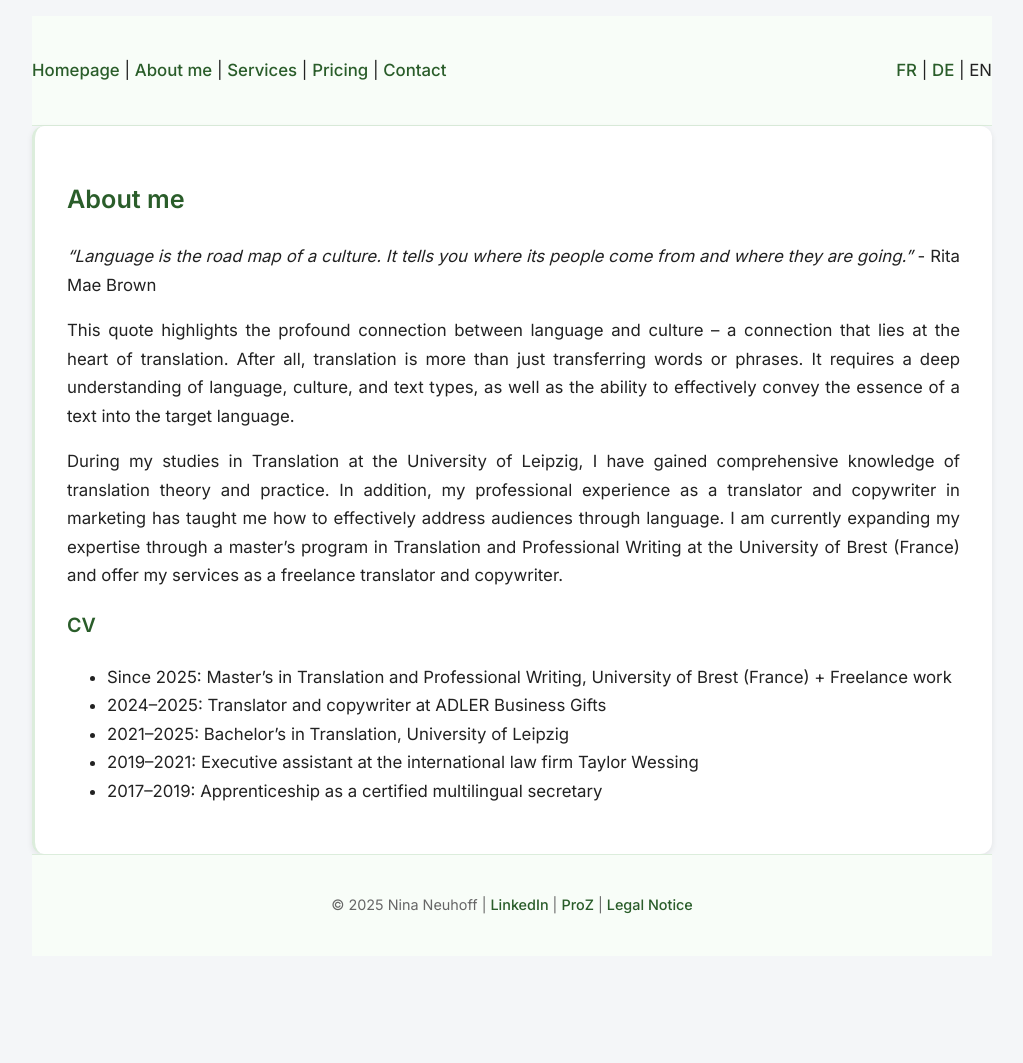
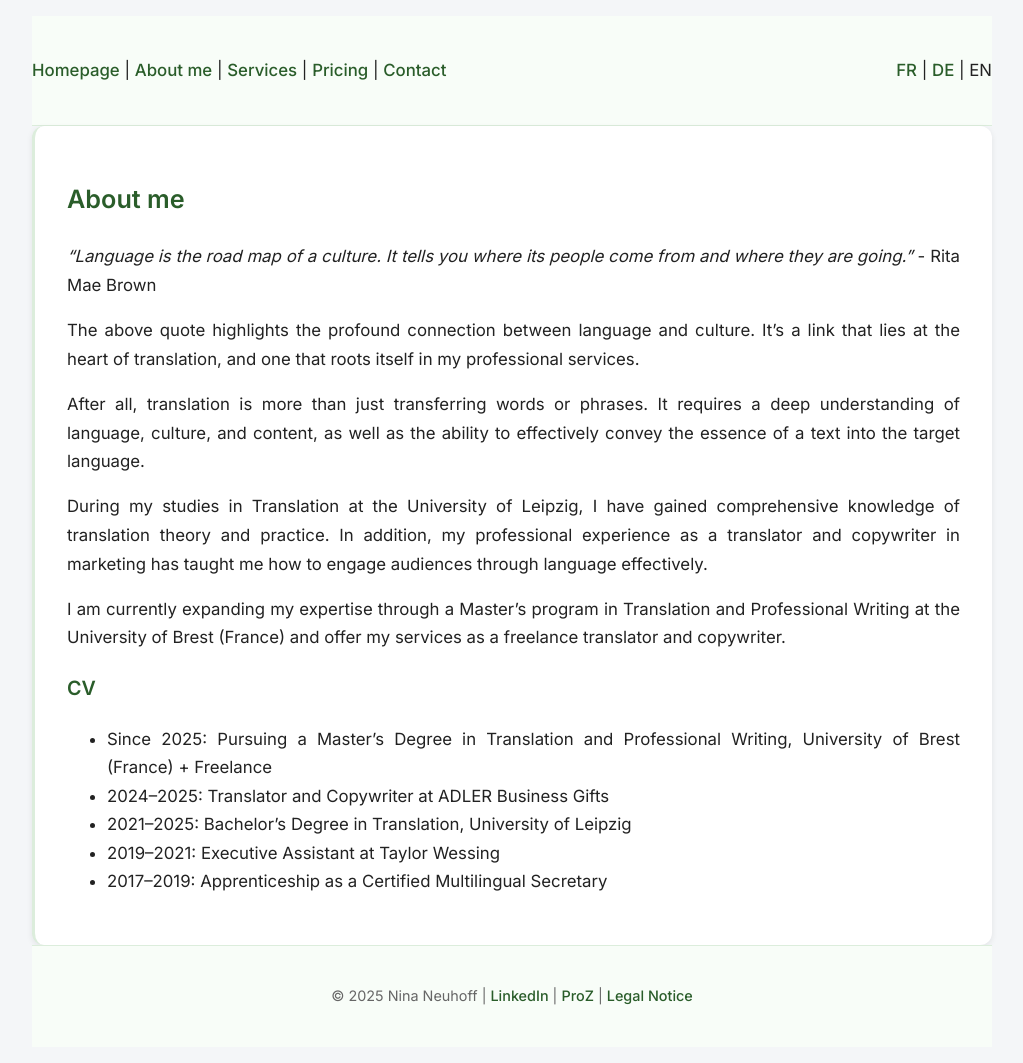
Before and after one commit to nneuhoff/traduction-translation-uebersetzung, a Jekyll site: the page built from en/about.md, in a window 1280 px wide. Shown: the whole page, without its empty margins (128-1151 px from the left). Built offline with Jekyll 4.4.1, drawn with Linux system fonts in a browser that asks for light colours; before the commit the page ends 972 px from its top, so only the background shows below that.

Commit message:
Update about.md

```diff
--- a/en/about.md
+++ b/en/about.md
@@ -8,13 +8,18 @@ lang: en
 
 *“Language is the road map of a culture. It tells you where its people come from and where they are going.”* - Rita Mae Brown
 
-This quote highlights the profound connection between language and culture – a connection that lies at the heart of translation. After all, translation is more than just transferring words or phrases. It requires a deep understanding of language, culture, and text types, as well as the ability to effectively convey the essence of a text into the target language.
+The above quote highlights the profound connection between language and culture. It's a link that lies at the heart of translation, and one that roots itself in my
+professional services.
 
-During my studies in Translation at the University of Leipzig, I have gained comprehensive knowledge of translation theory and practice. In addition, my professional experience as a translator and copywriter in marketing has taught me how to effectively address audiences through language. I am currently expanding my expertise through a master’s program in Translation and Professional Writing at the University of Brest (France) and offer my services as a freelance translator and copywriter.
+After all, translation is more than just transferring words or phrases. It requires a deep understanding of language, culture, and content, as well as the ability to effectively convey the essence of a text into the target language.
+
+During my studies in Translation at the University of Leipzig, I have gained comprehensive knowledge of translation theory and practice. In addition, my professional experience as a translator and copywriter in marketing has taught me how to engage audiences through language effectively.
+
+I am currently expanding my expertise through a Master’s program in Translation and Professional Writing at the University of Brest (France) and offer my services as a freelance translator and copywriter.
 
 ### CV
-- Since 2025: Master’s in Translation and Professional Writing, University of Brest (France) + Freelance work
-- 2024–2025: Translator and copywriter at ADLER Business Gifts
-- 2021–2025: Bachelor’s in Translation, University of Leipzig
-- 2019–2021: Executive assistant at the international law firm Taylor Wessing
-- 2017–2019: Apprenticeship as a certified multilingual secretary
+- Since 2025: Pursuing a Master's Degree in Translation and Professional Writing, University of Brest (France) + Freelance
+- 2024–2025: Translator and Copywriter at ADLER Business Gifts
+- 2021–2025: Bachelor’s Degree in Translation, University of Leipzig
+- 2019–2021: Executive Assistant at Taylor Wessing
+- 2017–2019: Apprenticeship as a Certified Multilingual Secretary
```
